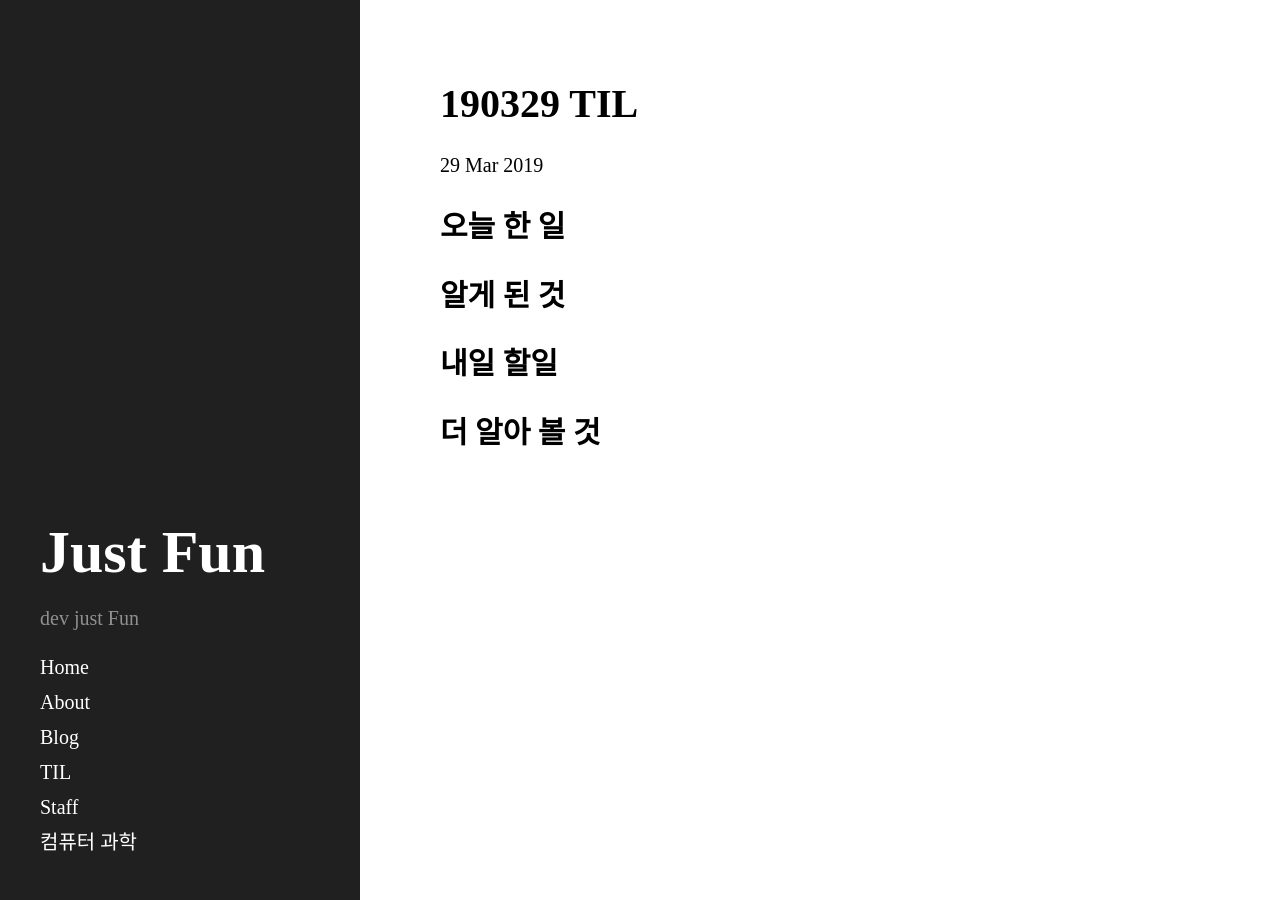
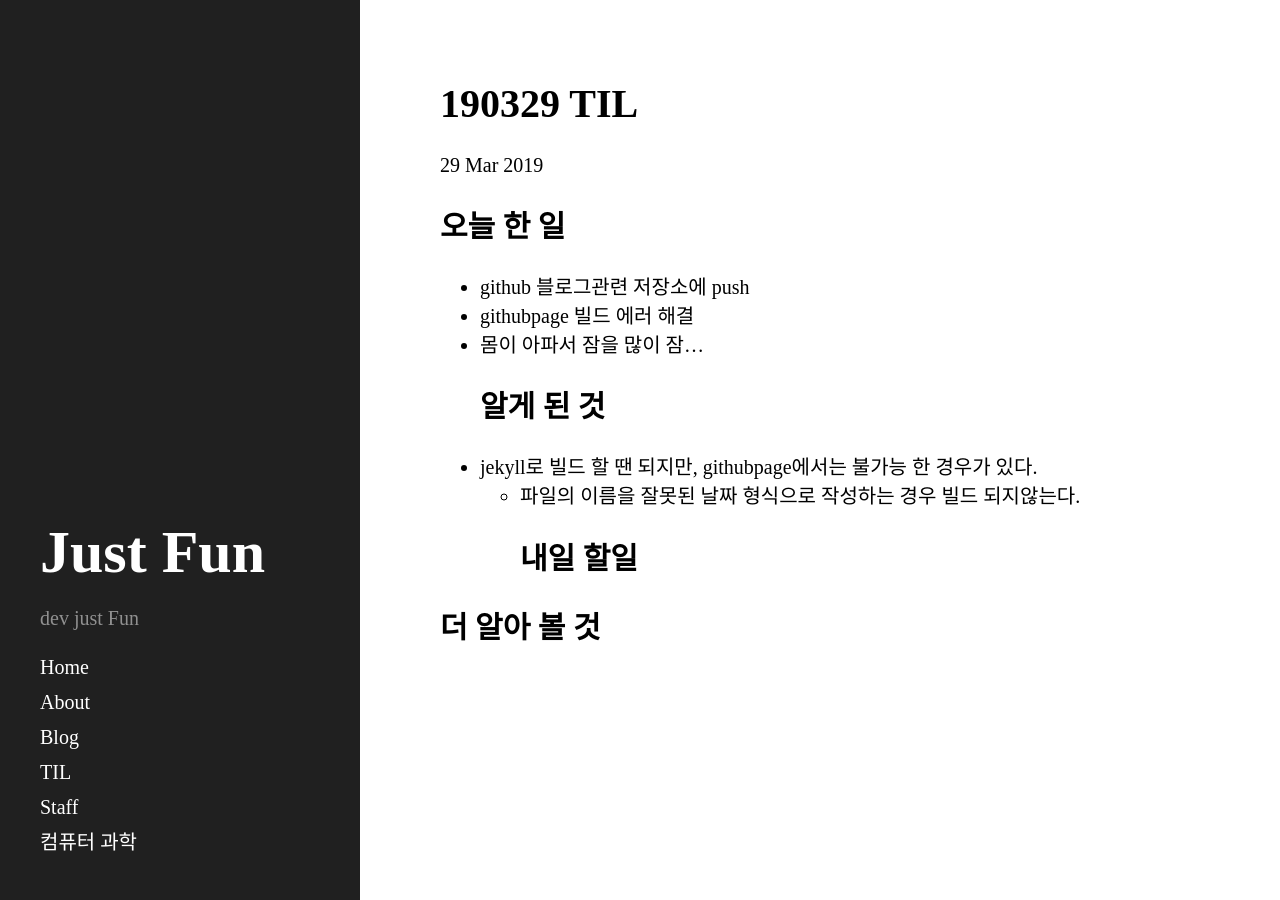
Before and after one commit to Mingyu-Park95/Mingyu-Park95.github.io, a Jekyll site: the page built from my_collections/_tils/2019-03-29-TIL.md, in a window 1280 px wide. Built offline with Jekyll 4.4.1, drawn with Linux system fonts in a browser that asks for light colours; some web fonts are replaced.

Commit message:
Post new TIL

```diff
--- a/my_collections/_tils/2019-03-29-TIL.md
+++ b/my_collections/_tils/2019-03-29-TIL.md
@@ -2,9 +2,12 @@
 title: 190329 TIL
 ---
 ## 오늘 한 일
-
+- github 블로그관련 저장소에 push
+- githubpage 빌드 에러 해결
+- 몸이 아파서 잠을 많이 잠...
 ## 알게 된 것
-
+- jekyll로 빌드 할 땐 되지만, githubpage에서는 불가능 한 경우가 있다.
+    - 파일의 이름을 잘못된 날짜 형식으로 작성하는 경우 빌드 되지않는다.
 ## 내일 할일
 
 ## 더 알아 볼 것
```
Also changed, not shown: my_collections/_tils/2019-03-30-TIL.md (added, +13 -0 lines), my_collections/_tils/2019-03-31-TIL.md (added, +37 -0 lines).
